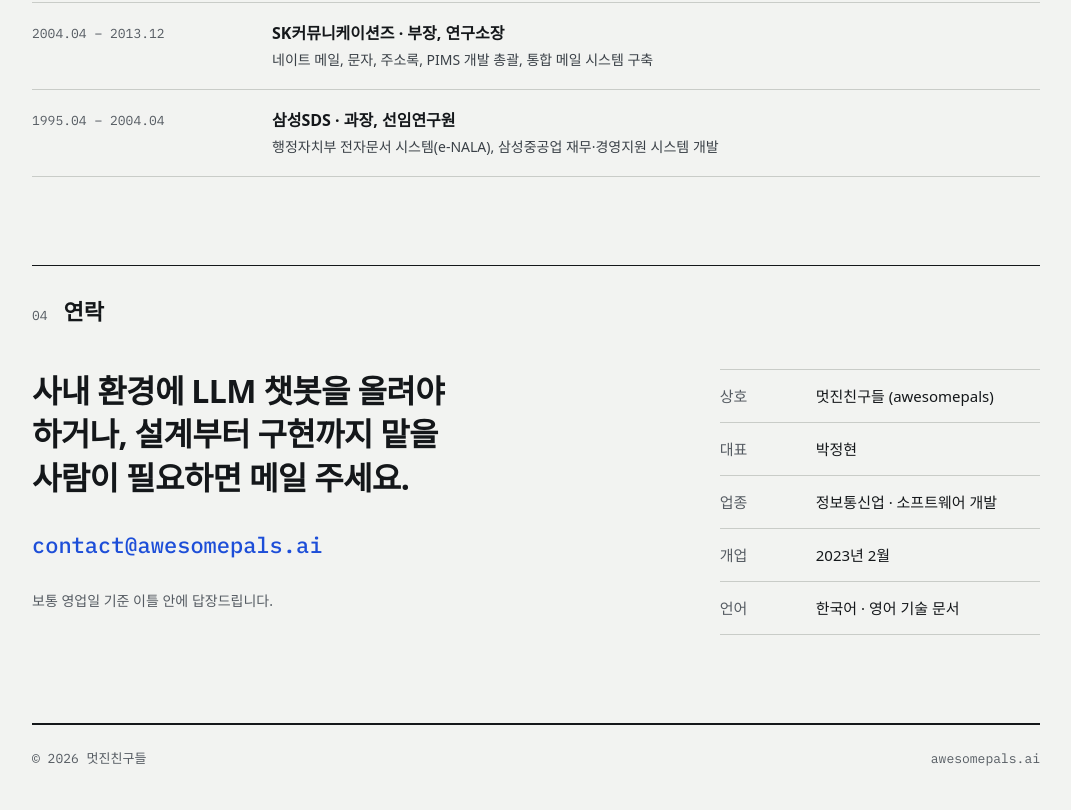
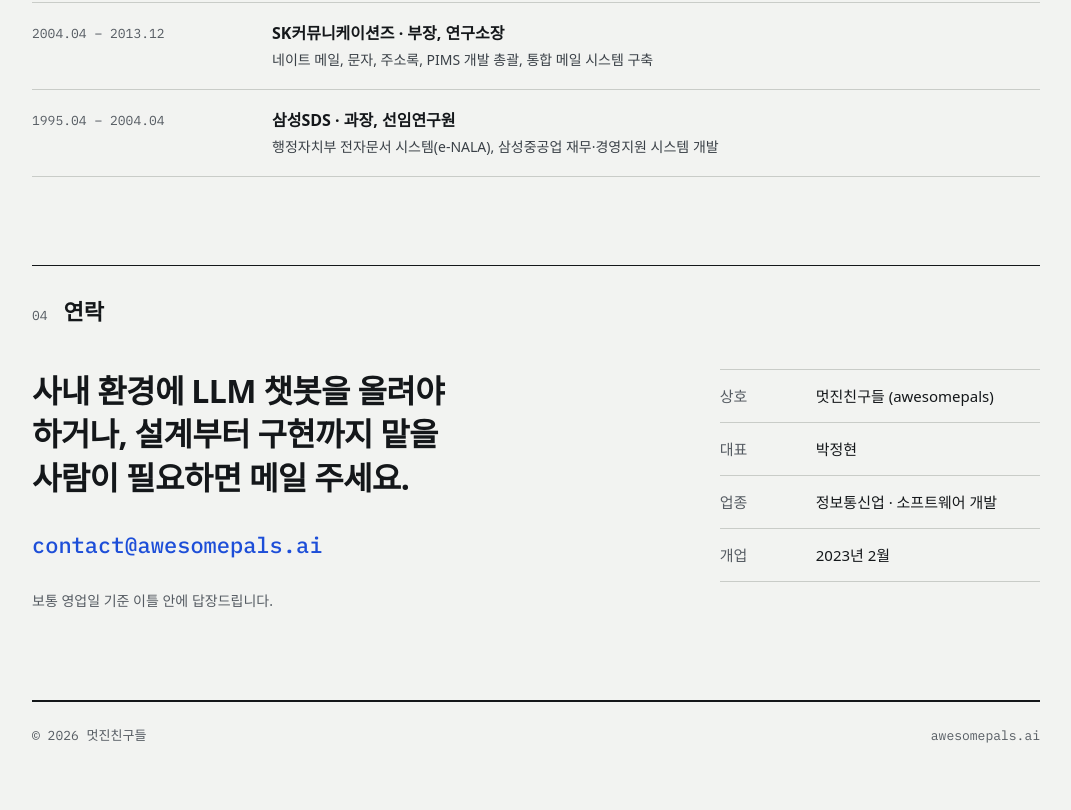
Before and after one commit to komasin4/awesomepals-site, a plain HTML site: page index.html in a window 1280 px wide. Shown: the part 2754-3564 px from the top of the page, without its empty margins (104-1175 px from the left). After the commit the page ends 3541 px from the top, so only its background shows below. Drawn offline with Linux system fonts and the light colour scheme; a web font is replaced by a local one.

Commit message:
Remove the language row from the business info table
Co-Authored-By: Claude Fable 5.2 <noreply@anthropic.com>
Claude-Session: https://claude.ai/code/session_01MGS5Rshw5qjG214vSpuwxV

```diff
--- a/index.html
+++ b/index.html
@@ -211,7 +211,6 @@ footer{border-top:2px solid var(--ink);padding:24px 0 40px;display:flex;flex-wra
 <dt>대표</dt><dd>박정현</dd>
 <dt>업종</dt><dd>정보통신업 · 소프트웨어 개발</dd>
 <dt>개업</dt><dd>2023년 2월</dd>
-<dt>언어</dt><dd>한국어 · 영어 기술 문서</dd>
 </dl>
 </div>
 </section>
```
